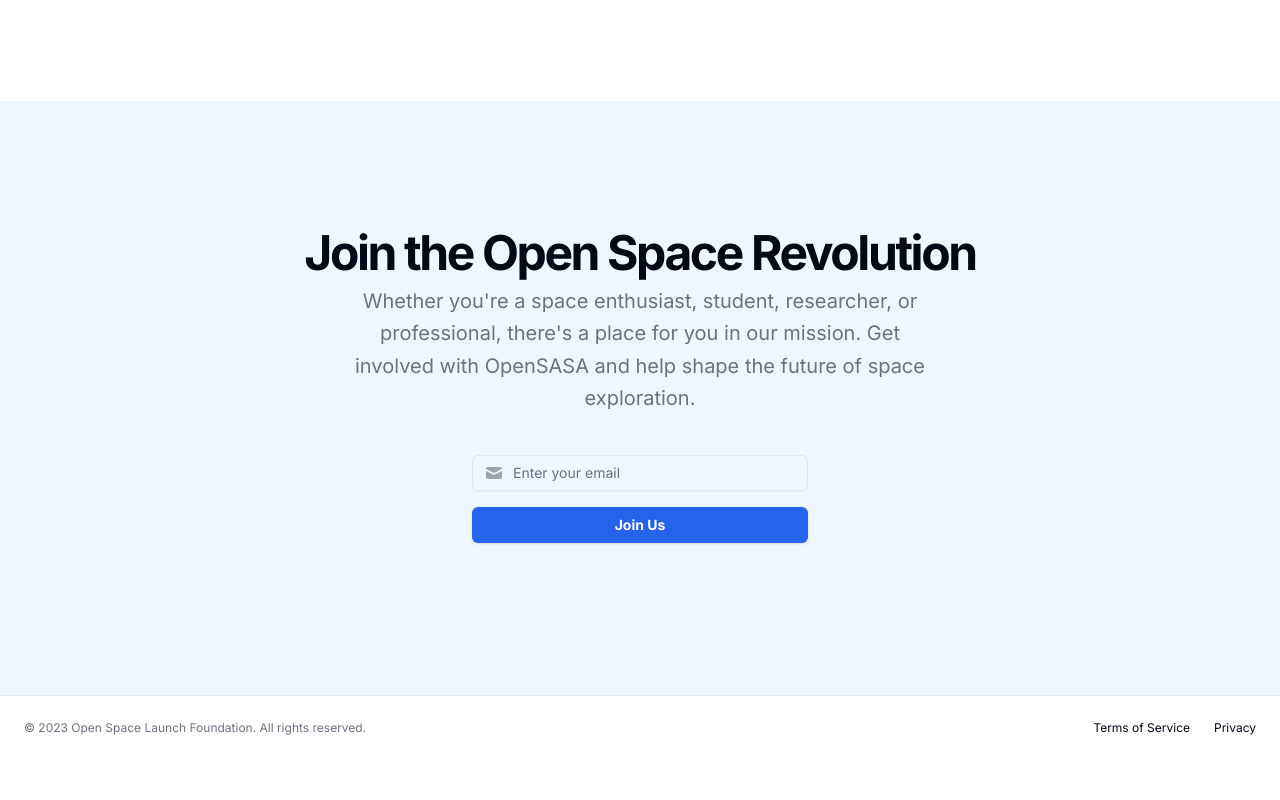
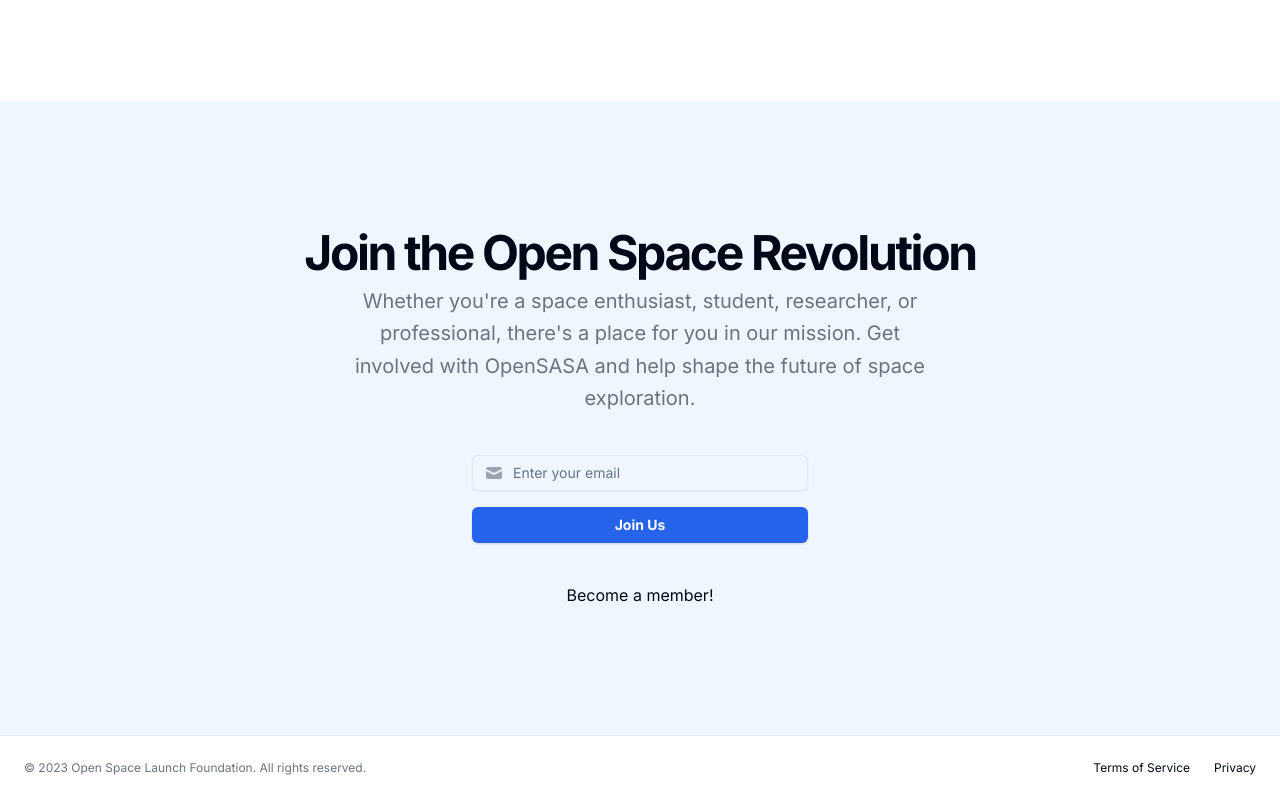
Before and after one commit to openspacelaunch/osl-org-web, a Next.js app: page /projects in a window 1280 px wide. Shown: the part 2623-3423 px from the top of the page. Before the commit the page ends 3383 px from the top, so only its background shows below. Built offline with nearby package versions, Linux system fonts and the light colour scheme.

Commit message:
add become a member patreon button

```diff
--- a/components/get-involved.tsx
+++ b/components/get-involved.tsx
@@ -1,6 +1,7 @@
 "use client";
 
 import { EmailSubscriptionForm } from "./email-subscription-form";
+import { JoinPatreonComponent } from "./join-patreon";
 
 export function GetInvolvedComponent() {
   return (
@@ -23,6 +24,7 @@
           <div className="w-full max-w-sm space-y-2">
             <EmailSubscriptionForm />
           </div>
+          <JoinPatreonComponent />
         </div>
       </div>
     </section>
--- /dev/null
+++ b/components/join-patreon.tsx
@@ -0,0 +1,24 @@
+import { useEffect } from "react";
+
+export function JoinPatreonComponent() {
+  useEffect(() => {
+    const script = document.createElement("script");
+    script.src = "https://c6.patreon.com/becomePatronButton.bundle.js";
+    script.async = true;
+    document.body.appendChild(script);
+
+    return () => {
+      document.body.removeChild(script);
+    };
+  }, []);
+  return (
+    <div>
+      <a
+        href="https://www.patreon.com/bePatron?u=81888804"
+        data-patreon-widget-type="become-patron-button"
+      >
+        Become a member!
+      </a>
+    </div>
+  );
+}
```
